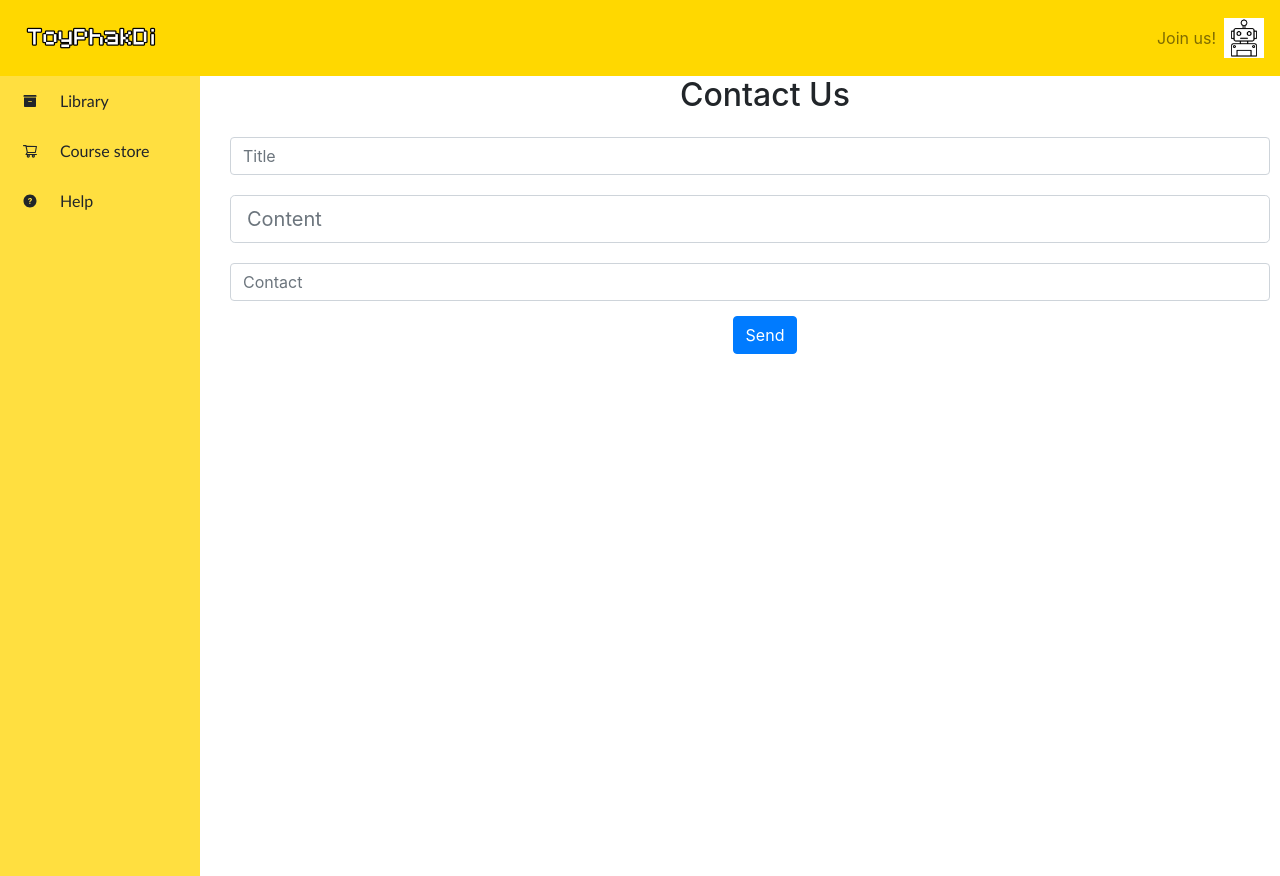
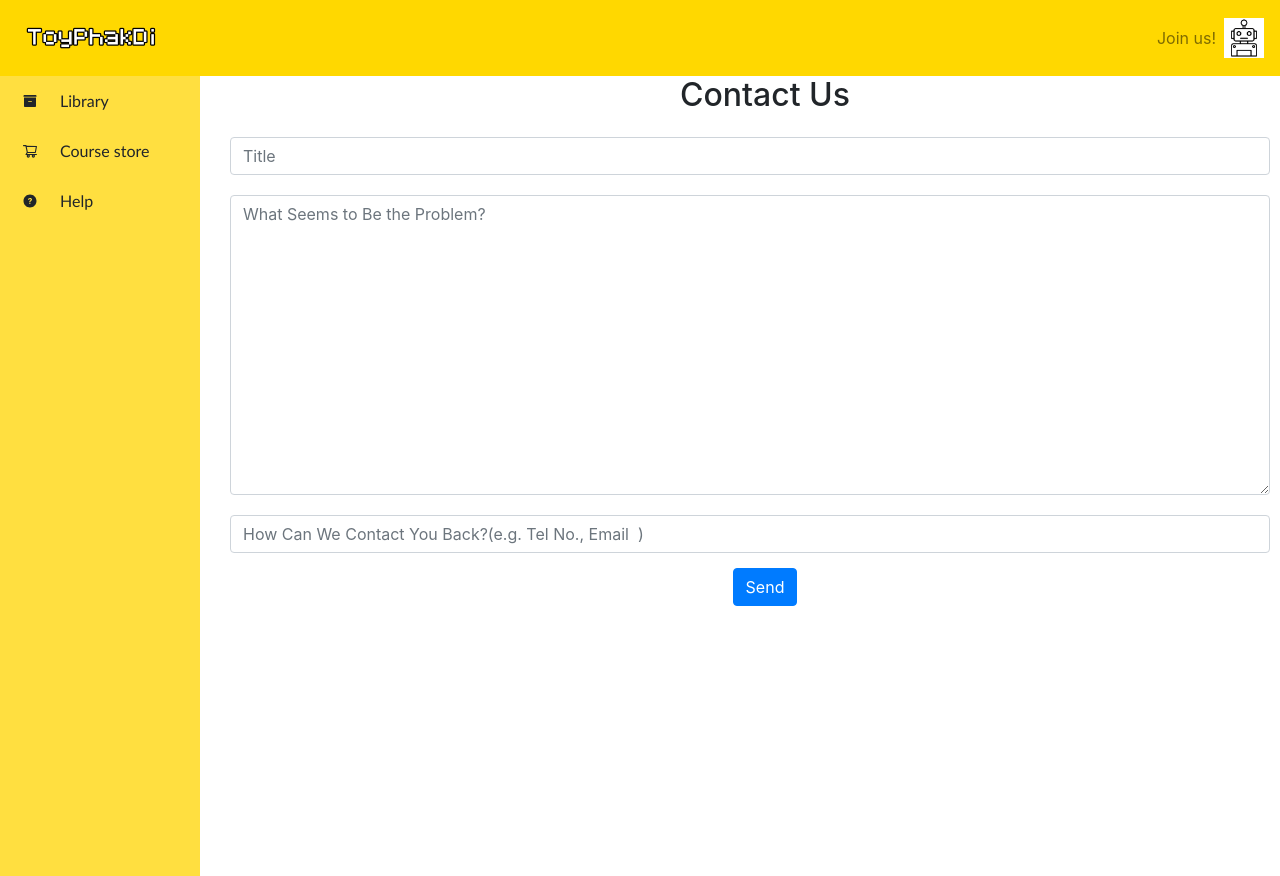
Before and after one commit to ThanakornK/Devcamp8, a React (Create React App) app: page /contact in a window 1280 px wide. Built offline with nearby package versions, Linux system fonts and the light colour scheme.

Commit message:
Create SearchBar component, add to Store Page

```diff
--- a/src/component/ContactForm.js
+++ b/src/component/ContactForm.js
@@ -8,11 +8,11 @@ function CreateForm() {
             <InputGroup className="FormInput">
                 <FormControl placeholder="Title" />
             </InputGroup>
-            <InputGroup className="FormInput" size="lg">
-                <FormControl placeholder="Content" />
+            <InputGroup className="FormInput">
+                <FormControl as="textarea" placeholder="What Seems to Be the Problem?" className="contentField"/>
             </InputGroup>
             <InputGroup className="FormInput">
-                <FormControl placeholder="Contact" />
+                <FormControl placeholder="How Can We Contact You Back?(e.g. Tel No., Email  )" className="contactField"/>
             </InputGroup>
         </div>
     )
--- /dev/null
+++ b/src/component/SearchBar.js
@@ -0,0 +1,19 @@
+import React, { Component } from 'react'
+import { FormControl, InputGroup, Button } from 'react-bootstrap';
+import './../styles/SearchBar.css'
+
+class SearchBar extends Component {
+
+  render () {
+    return (
+      <div className='searchbar-container'>
+            <InputGroup className="FormInput">
+                <FormControl className="searchField" placeholder="Search by Keyword" />
+                <Button className="enterBtn">Search</Button>
+            </InputGroup>
+      </div>
+    )
+  }
+}
+
+export default SearchBar
--- a/src/pages/MainStore.js
+++ b/src/pages/MainStore.js
@@ -5,6 +5,7 @@ import { ListGroup, ListGroupItem, Container } from 'react-bootstrap';
 import axios from 'axios'
 import userData from '../testData/userdata'
 import url from '../service/apiService'
+import SearchBar from './../component/SearchBar.js';
 
 export default class MainStore extends React.Component {
 
@@ -30,6 +31,8 @@ export default class MainStore extends React.Component {
     render () {
         return (
             <div style={{ padding: "10px" }}>
+            <SearchBar/>
+
                 <ListGroup className="CourseList">
                     {this.state.course.map(val =>
                         <ListGroupItem className="list" onClick={() => { window.location.pathname = '/library/'+val.id }}>
--- a/src/service/apiService.js
+++ b/src/service/apiService.js
@@ -1,2 +1,2 @@
-const URL = "http://1fa6a0c0871d.ngrok.io" ;
+const URL = "http://07ca5cf42e73.ngrok.io" ;
 export default URL ;
--- a/src/styles/ContactForm.css
+++ b/src/styles/ContactForm.css
@@ -0,0 +1,7 @@
+.contentField{
+    margin-left: 0;
+}
+
+.contactField{
+    margin-left: 0;
+}
--- /dev/null
+++ b/src/styles/SearchBar.css
@@ -0,0 +1,8 @@
+.searchField{
+    resize: none;
+    margin-left: 0;
+}
+
+.enterBtn{
+    margin-left: 10px;
+}
```
Also changed, not shown: 2 other files (tests, documents, lock files or other folders).
